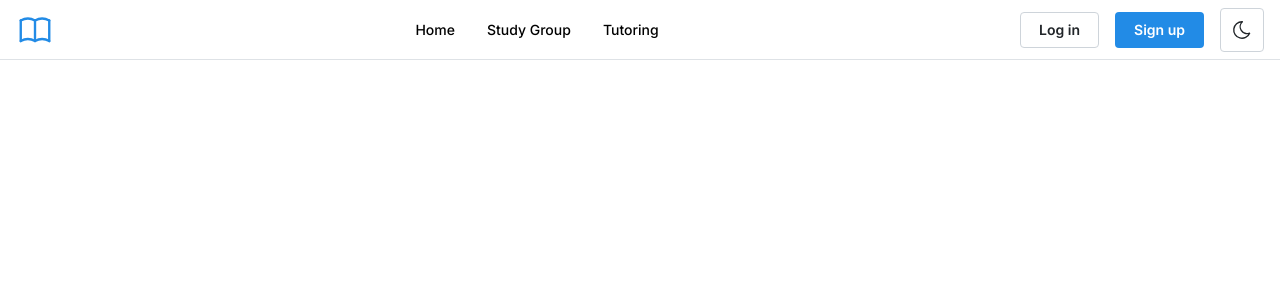
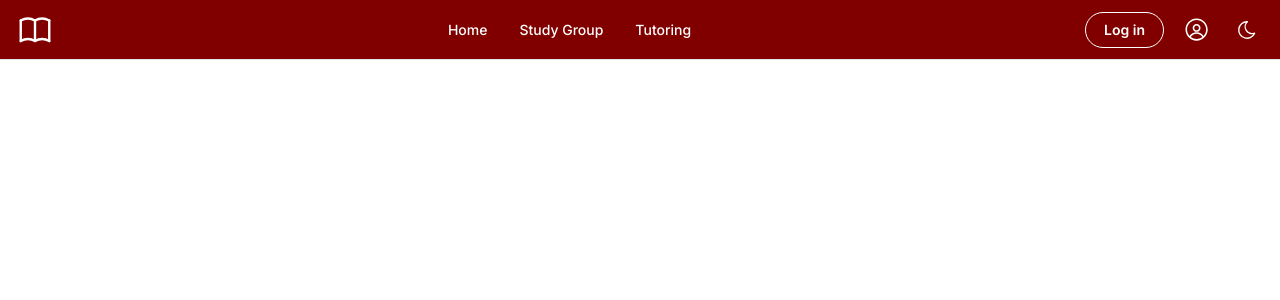
Before and after one commit to t2minht/studor, a Next.js app: page /studor/newstudygroupposting in a window 1280 px wide. Shown: the top 300 px of the page. Built offline with nearby package versions, Linux system fonts and the light colour scheme.

Commit message:
Fixed colors of navbar

```diff
--- a/app/ui/lightordarkmode.jsx
+++ b/app/ui/lightordarkmode.jsx
@@ -10,8 +10,10 @@ export default function LightOrDarkMode() {
   return (
     <ActionIcon
       onClick={() => setColorScheme(computedColorScheme === 'light' ? 'dark' : 'light')}
-      variant="default"
-      size="xl"
+      variant="subtle"
+      size="lg"
+      radius="xl"
+      color="rgba(255, 255, 255, 1)"
       aria-label="Toggle color scheme"
     >
       <IconSun className={cx(classes.icon, classes.light)} stroke={1.5} />
--- a/app/ui/navbar.jsx
+++ b/app/ui/navbar.jsx
@@ -1,23 +1,18 @@
 'use client'
 
 import {
-  HoverCard,
+  Avatar,
   Group,
   Button,
-  UnstyledButton,
-  Text,
-  SimpleGrid,
-  ThemeIcon,
-  Anchor,
   Divider,
   Center,
   Box,
   Burger,
   Drawer,
-  Collapse,
   ScrollArea,
   rem,
   useMantineTheme,
+  ActionIcon,
 } from '@mantine/core';
 import { useDisclosure } from '@mantine/hooks';
 import {
@@ -36,31 +31,33 @@ export default function Navbar() {
     <Box pb={120}>
       <header className={classes.header}>
         <Group justify="space-between" h="100%">
-        <IconBook
-          size={38}
-          stroke={1.5}
-          color="var(--mantine-color-blue-filled)"
-        />
+          <IconBook
+            size={38}
+            stroke={1.5}
+            color="white"
+          />
 
           <Group h="100%" gap={0} visibleFrom="sm">
-            <a href="/" className={classes.link}>
+            <a href="/" className={classes.link} style={{color:'white'}}>
               Home
             </a>
-            <a href="/studor/studygroup" className={classes.link}>
+            <a href="/studor/studygroup" className={classes.link} style={{color:'white'}}>
               Study Group
             </a>
-            <a href="/studor/tutoring" className={classes.link}>
+            <a href="/studor/tutoring" className={classes.link} style={{color:'white'}}>
               Tutoring
             </a>
           </Group>
 
           <Group visibleFrom="sm">
-            <Button variant="default">Log in</Button>
-            <Button>Sign up</Button>
+            <Button variant="outline" color="rgba(255, 255, 255, 1)" radius="xl">Log in</Button>
+            <ActionIcon variant="subtle" size="lg" color="rgba(255, 255, 255, 1)" radius="xl" aria-label="Profile">
+              <Avatar src={null} variant='transparent' alt="Profile" color="rgba(255, 255, 255, 1)"/>
+            </ActionIcon>
             <LightOrDarkMode />
           </Group>
 
-          <Burger opened={drawerOpened} onClick={toggleDrawer} hiddenFrom="sm" />
+          <Burger opened={drawerOpened} onClick={toggleDrawer} hiddenFrom="sm" color='white'/>
         </Group>
       </header>
 
@@ -72,9 +69,10 @@ export default function Navbar() {
         title="Navigation"
         hiddenFrom="sm"
         zIndex={1000000}
+        overlayColor={'#800000'}
       >
-        <ScrollArea h={`calc(100vh - ${rem(80)})`} mx="-md">
-          <Divider my="sm" />
+        <ScrollArea h={`calc(100vh - ${rem(80)})`} mx="-md" bg={'#800000'}>
+          <Divider my="sm" color="rgba(255, 255, 255, 1)"/>
 
           <a href="/" className={classes.link}>
             Home
@@ -86,16 +84,21 @@ export default function Navbar() {
             Tutoring
           </a>
 
-          <Divider my="sm" />
+          <Divider my="sm" color="rgba(255, 255, 255, 1)"/>
+
+          <Group justify="center" grow pb="xl" color="rgba(255, 255, 255, 1)" px="md">
+            <Button radius="xl" color="rgba(255, 255, 255, 1)" variant="outline">Log in</Button>
+          </Group>
 
           <Group justify="center" grow pb="xl" px="md">
-            <Button variant="default">Log in</Button>
-            <Button>Sign up</Button>
+            <ActionIcon variant="subtle" size="lg" color="rgba(255, 255, 255, 1)" radius="xl" aria-label="Profile">
+              <Avatar src={null} variant='transparent' alt="Profile" color="rgba(255, 255, 255, 1)"/>
+            </ActionIcon>
           </Group>
 
-          <Center>
+          <Group justify="center" grow pb="xl" px="md">
             <LightOrDarkMode />
-          </Center>
+          </Group>
         </ScrollArea>
       </Drawer>
     </Box>
--- a/app/ui/navbar.module.css
+++ b/app/ui/navbar.module.css
@@ -3,6 +3,7 @@
   padding-left: var(--mantine-spacing-md);
   padding-right: var(--mantine-spacing-md);
   border-bottom: rem(1px) solid light-dark(var(--mantine-color-gray-3), var(--mantine-color-dark-4));
+  background-color: #800000;
 }
 
 .link {
@@ -12,7 +13,7 @@
   padding-left: var(--mantine-spacing-md);
   padding-right: var(--mantine-spacing-md);
   text-decoration: none;
-  color: light-dark(var(--mantine-color-black), var(--mantine-color-white));
+  color: light-dark(var(--mantine-color-white), var(--mantine-color-white));
   font-weight: 500;
   font-size: var(--mantine-font-size-sm);
 
@@ -22,7 +23,7 @@
   }
 
   @mixin hover {
-    background-color: light-dark(var(--mantine-color-gray-0), var(--mantine-color-dark-6));
+    background-color: #630000;
   }
 }
 
@@ -37,7 +38,6 @@
 }
 
 .dropdownFooter {
-  background-color: light-dark(var(--mantine-color-gray-0), var(--mantine-color-dark-7));
   margin: calc(var(--mantine-spacing-md) * -1);
   margin-top: var(--mantine-spacing-sm);
   padding: var(--mantine-spacing-md) calc(var(--mantine-spacing-md) * 2);
```
